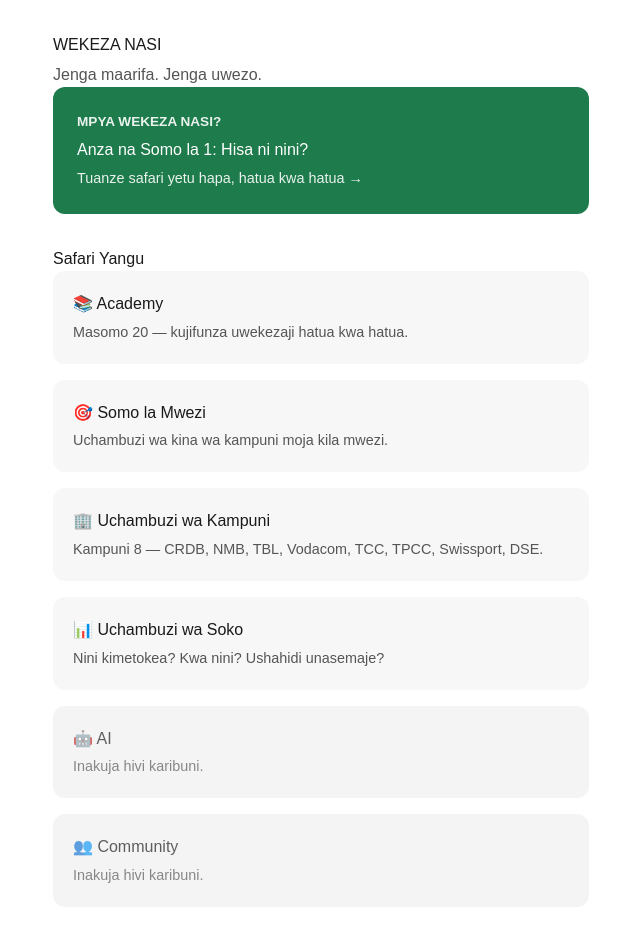
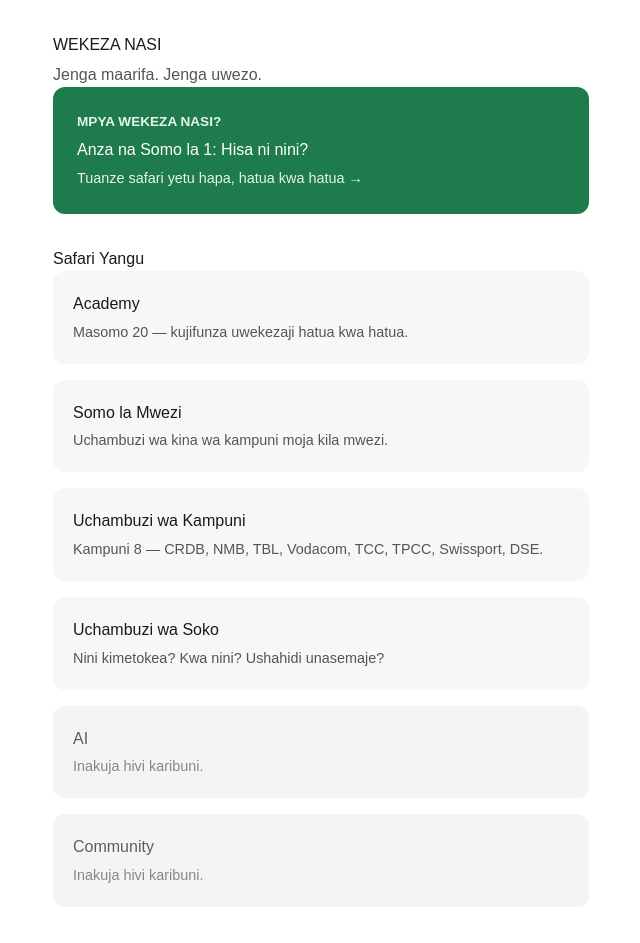
Before and after one commit to sadikiabubakari698-crypto/wekeza_nasi, a Next.js app in the folder wekeza-nasi-app/: page / in a window 1280 px wide. Shown: the top 943 px of the page, without its empty margins (319-959 px from the left). Built offline with nearby package versions, Linux system fonts and the light colour scheme.

Commit message:
Remove emoji icons from homepage (temporary)

```diff
--- a/wekeza-nasi-app/app/page.js
+++ b/wekeza-nasi-app/app/page.js
@@ -55,32 +55,32 @@ export default function Home() {
       <h2 style={{ marginTop: "2rem", color: "#1a1a1a" }}>Safari Yangu</h2>
 
       <a href="/academy" style={cardStyle}>
-        <h3 style={{ margin: 0, color: "#1a1a1a" }}>📚 Academy</h3>
+        <h3 style={{ margin: 0, color: "#1a1a1a" }}>Academy</h3>
         <p style={{ margin: "0.25rem 0 0 0", fontSize: "0.9rem", color: "#555" }}>Masomo 20 — kujifunza uwekezaji hatua kwa hatua.</p>
       </a>
 
       <a href="/somo-la-mwezi/crdb-2026-09" style={cardStyle}>
-        <h3 style={{ margin: 0, color: "#1a1a1a" }}>🎯 Somo la Mwezi</h3>
+        <h3 style={{ margin: 0, color: "#1a1a1a" }}>Somo la Mwezi</h3>
         <p style={{ margin: "0.25rem 0 0 0", fontSize: "0.9rem", color: "#555" }}>Uchambuzi wa kina wa kampuni moja kila mwezi.</p>
       </a>
 
       <a href="/kampuni" style={cardStyle}>
-        <h3 style={{ margin: 0, color: "#1a1a1a" }}>🏢 Uchambuzi wa Kampuni</h3>
+        <h3 style={{ margin: 0, color: "#1a1a1a" }}>Uchambuzi wa Kampuni</h3>
         <p style={{ margin: "0.25rem 0 0 0", fontSize: "0.9rem", color: "#555" }}>Kampuni 8 — CRDB, NMB, TBL, Vodacom, TCC, TPCC, Swissport, DSE.</p>
       </a>
 
       <a href="/soko" style={cardStyle}>
-        <h3 style={{ margin: 0, color: "#1a1a1a" }}>📊 Uchambuzi wa Soko</h3>
+        <h3 style={{ margin: 0, color: "#1a1a1a" }}>Uchambuzi wa Soko</h3>
         <p style={{ margin: "0.25rem 0 0 0", fontSize: "0.9rem", color: "#555" }}>Nini kimetokea? Kwa nini? Ushahidi unasemaje?</p>
       </a>
 
       <div style={{ ...cardStyle, background: "#f0f0f0", opacity: 0.7 }}>
-        <h3 style={{ margin: 0, color: "#1a1a1a" }}>🤖 AI</h3>
+        <h3 style={{ margin: 0, color: "#1a1a1a" }}>AI</h3>
         <p style={{ margin: "0.25rem 0 0 0", fontSize: "0.9rem", color: "#555" }}>Inakuja hivi karibuni.</p>
       </div>
 
       <div style={{ ...cardStyle, background: "#f0f0f0", opacity: 0.7 }}>
-        <h3 style={{ margin: 0, color: "#1a1a1a" }}>👥 Community</h3>
+        <h3 style={{ margin: 0, color: "#1a1a1a" }}>Community</h3>
         <p style={{ margin: "0.25rem 0 0 0", fontSize: "0.9rem", color: "#555" }}>Inakuja hivi karibuni.</p>
       </div>
 
```
